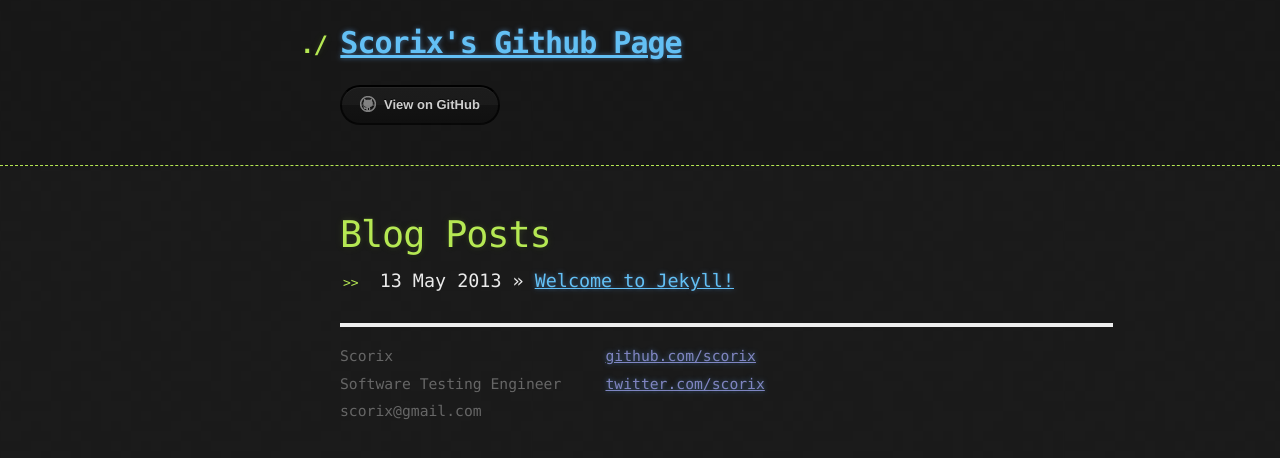
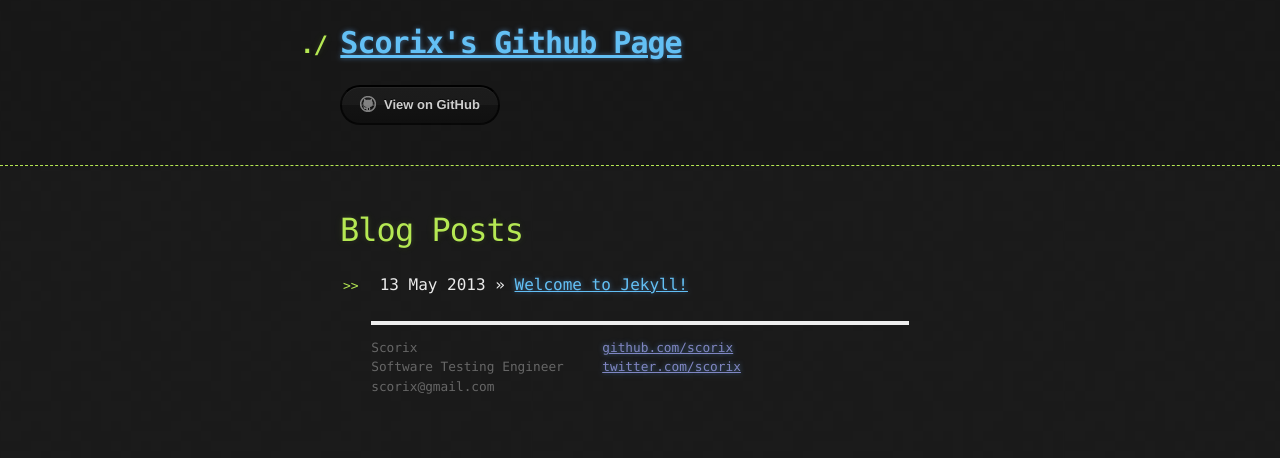
Before and after one commit to scorix/scorix.github.io, a Jekyll site: the page built from index.html, in a window 1280 px wide. Shown: the top 458 px of the page. Built offline with Jekyll 4.4.1, drawn with Linux system fonts in a browser that asks for light colours.

Commit message:
edit css

```diff
--- a/_layouts/default.html
+++ b/_layouts/default.html
@@ -31,7 +31,11 @@
 
         {{ content }}
 
-        <div class="footer">
+    </div>
+</div>
+<!-- /container -->
+
+<footer>
     <div class="contact">
         <p>
             Scorix<br/>
@@ -41,14 +45,11 @@
     </div>
     <div class="contact">
         <p>
-                    <a href="http://github.com/scorix/">github.com/scorix</a><br/>
-                    <a href="http://twitter.com/scorix/">twitter.com/scorix</a><br/>
+            <a href="https://github.com/scorix/">github.com/scorix</a><br/>
+            <a href="https://twitter.com/scorix/">twitter.com/scorix</a><br/>
         </p>
     </div>
-        </div>
-    </div>
-</div>
-<!-- /container -->
+</footer>
 
 </body>
 </html>
--- a/css/stylesheet.css
+++ b/css/stylesheet.css
@@ -245,76 +245,32 @@
   zoom:1;
 }
 
-
-
-/*****************************************************************************/
-/*
-/* Site
-/*
-/*****************************************************************************/
-
-.site {
-    font-size: 115%;
+footer {
+    font-size: 80%;
     text-align: justify;
     width: 42em;
-    margin: 3em auto 2em;
     line-height: 1.5em;
-}
-
-.site .header a {
-    font-weight: bold;
-    text-decoration: none;
-}
-
-.site .header h1.title {
-    display: inline-block;
-    margin-bottom: 2em;
-}
-
-.site .header h1.title a {
-    color: #a00;
-}
-
-.site .header h1.title a:hover {
-    color: #000;
-}
-
-.site .header a.extra {
-    color: #aaa;
-    margin-left: 1em;
-}
-
-.site .header a.extra:hover {
-    color: #000;
-}
-
-.site .meta {
-    color: #aaa;
-}
-
-.site .footer {
-    font-size: 80%;
     color: #666;
     border-top: 4px solid #eee;
-    margin-top: 2em;
+    margin: 2em auto;
     overflow: hidden;
 }
 
-.site .footer .contact {
+footer .contact {
     float: left;
     margin-right: 3em;
 }
 
-.site .footer .contact a {
+footer .contact a {
     color: #8085C1;
 }
 
-.site .footer .rss {
+footer .rss {
     margin-top: 1.1em;
     margin-right: -.2em;
     float: right;
 }
 
-.site .footer .rss img {
+footer .rss img {
     border: 0;
 }
```
Lines whose indentation alone changed are shown as unchanged.
